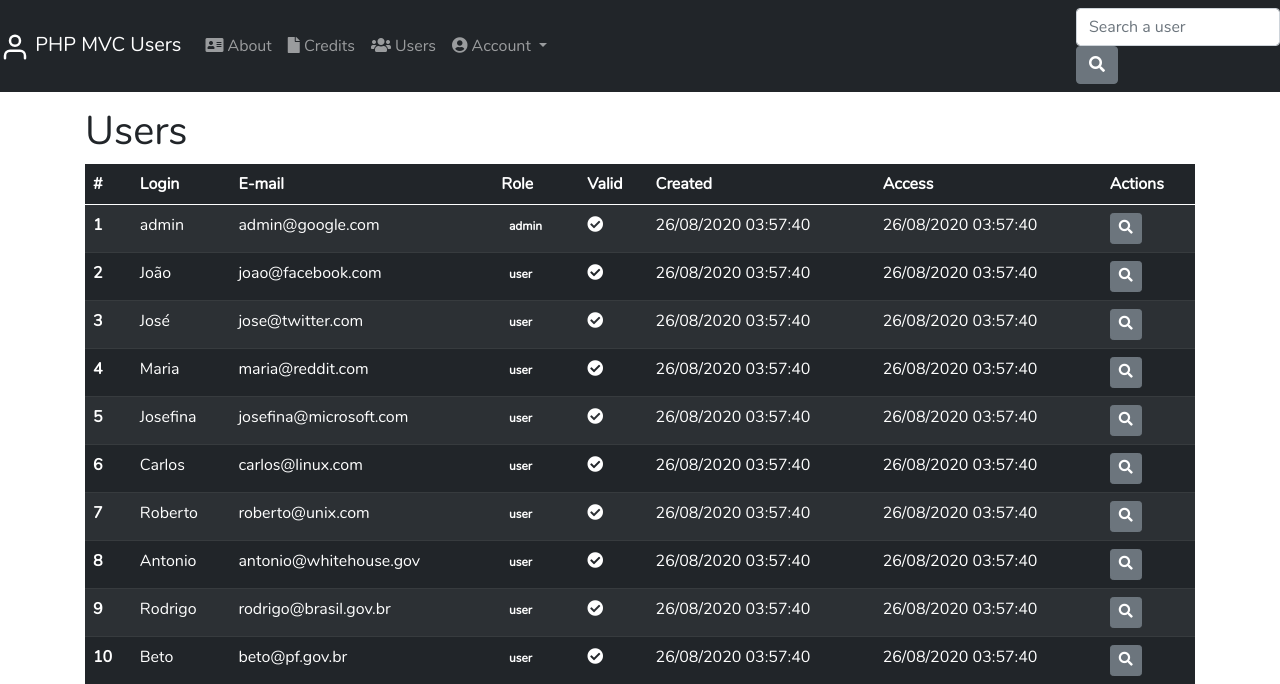
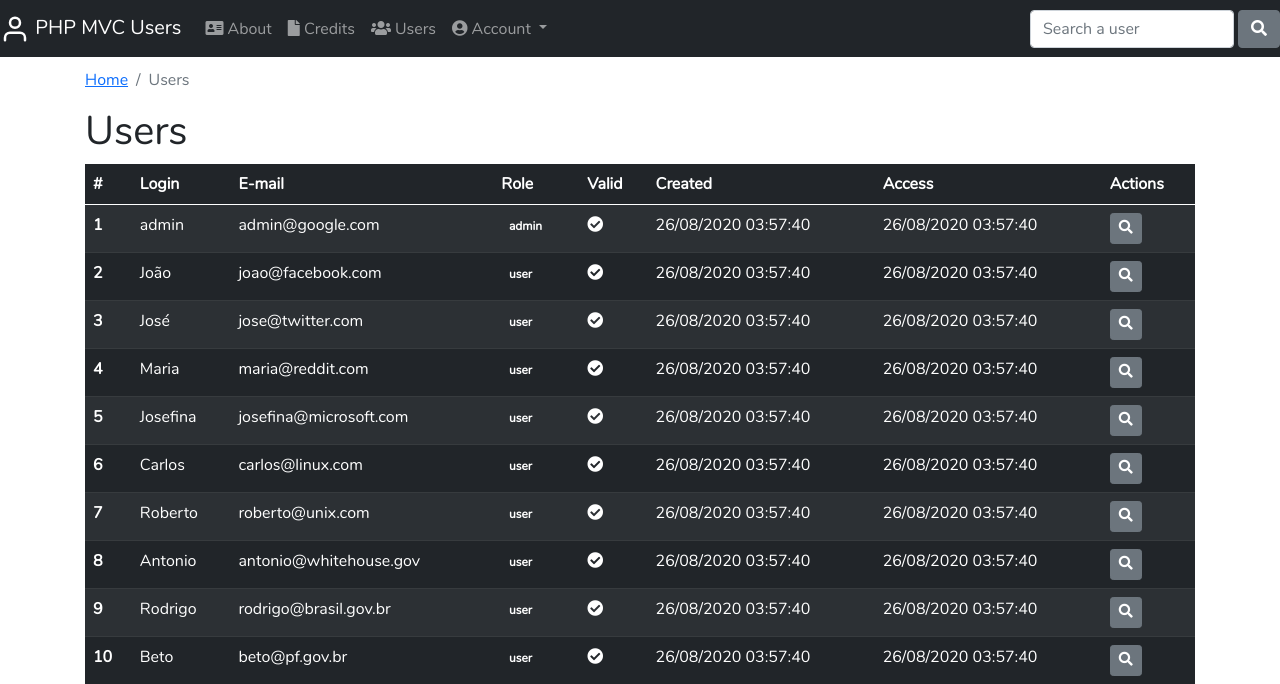
Before and after one commit to sistematico/php-mvc-users, a PHP site: page / in a window 1280 px wide. Shown: the top 684 px of the page. Run offline with PHP 8.4, Linux system fonts and the light colour scheme; some libraries are stand-ins or nearby versions.

Commit message:
Autocommit por GitHub: alterações: add 'app/view/_templates/footer.php' add 'app/view/_templates/header.php'

```diff
--- a/app/view/_templates/footer.php
+++ b/app/view/_templates/footer.php
@@ -16,7 +16,7 @@
         </span>
     </div>
 </footer>
-<script src="<?php echo URL; ?>js/jquery.min.js"></script>
+<!--<script src="--><?php //echo URL; ?><!--js/jquery.min.js"></script>-->
 <script src="<?php echo URL; ?>js/bootstrap.bundle.min.js"></script>
 <script>var url = "<?php echo URL; ?>";</script>
 <script src="<?php echo URL; ?>js/app.js?v=<?php echo uniqid(); ?>"></script>
--- a/app/view/_templates/header.php
+++ b/app/view/_templates/header.php
@@ -58,9 +58,9 @@ $start = $time;
                     </li>
                     <?php } ?>
                 </ul>
-                <form action="<?php echo URL; ?>users/search" method="post" class="form-inline my-lg-0">
-                    <input name="term" class="form-control mr-2" type="text" placeholder="Search a user" aria-label="Search">
-                    <button class="btn btn-secondary my-2 my-sm-0" type="submit"><i class="fas fa-search"></i></button>
+                <form action="<?php echo URL; ?>users/search" method="post" class="d-flex">
+                    <input name="term" class="form-control me-1" type="text" placeholder="Search a user" aria-label="Search">
+                    <button class="btn btn-secondary" type="submit"><i class="fas fa-search"></i></button>
                 </form>
             </div>
         </nav>
```
